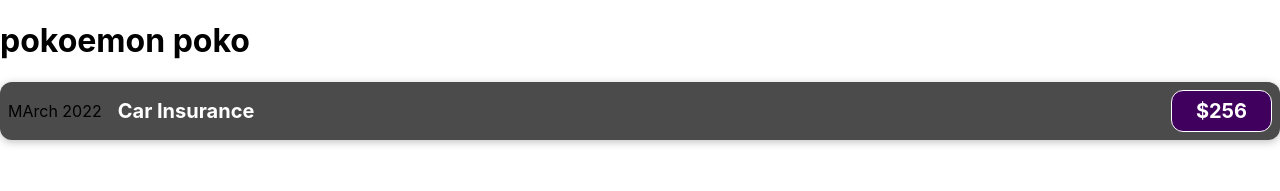
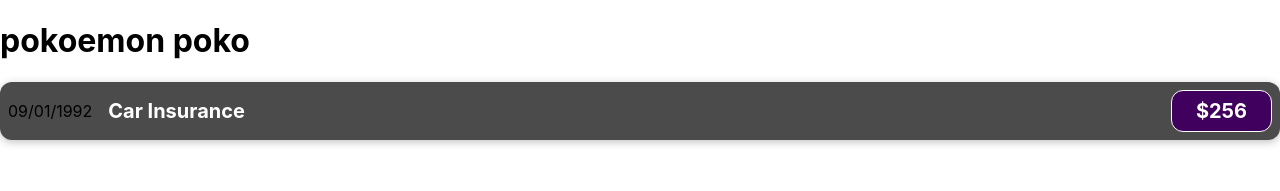
Before and after one commit to tansenkhan1990/reactInPracticeLatest, a React (Create React App) app: page / in a window 1280 px wide. Shown: the top 191 px of the page. Built offline with nearby package versions, Linux system fonts and the light colour scheme.

Commit message:
add dynamic variables

```diff
--- a/src/components/ExpenseItem.js
+++ b/src/components/ExpenseItem.js
@@ -1,14 +1,17 @@
 import './ExpenseItem.css';
 function ExpenseItem() {
+    const dates = '09/01/1992';
+    const insurance = 'Car Insurance';
+    const price = '$256';
     return (
        <div className="expense-item">
-           <div>MArch 2022</div>
+           <div>{dates}</div>
            <div className="expense-item__description">
                <h2>
-                   Car Insurance
+                {insurance}
                </h2>
 
-           <div className="expense-item__price">$256</div>
+           <div className="expense-item__price">{price}</div>
            </div>
        </div>
     );
```
